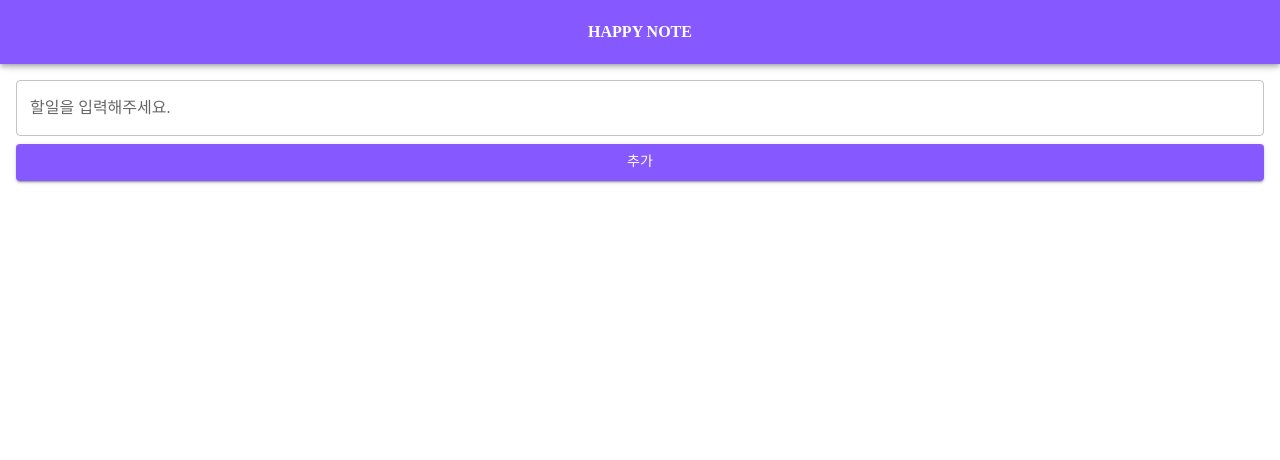
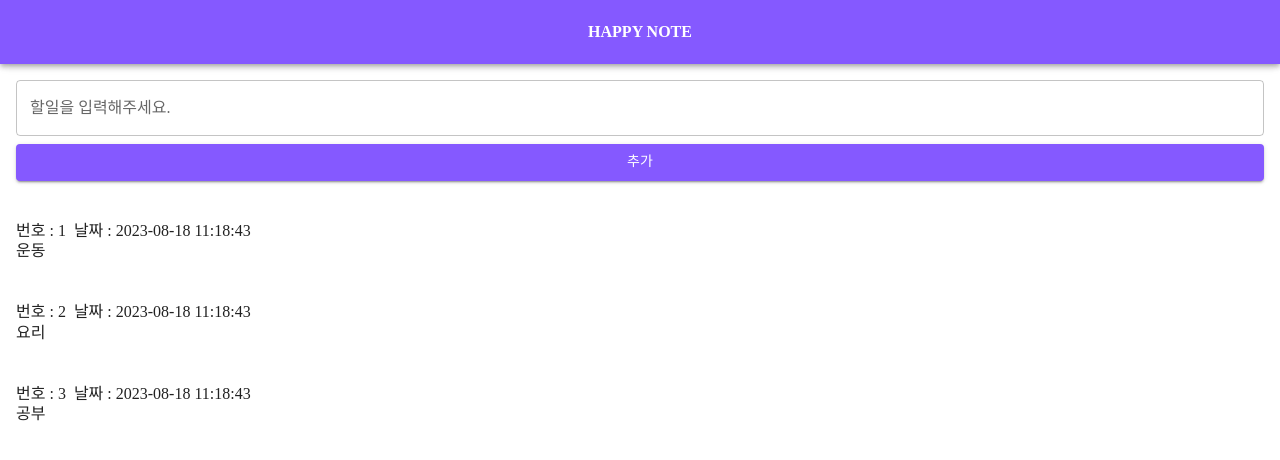
Before and after one commit to NewBean0312/react-test, a React (Create React App) app: page / in a window 1280 px wide. Shown: the top 460 px of the page. Built offline with nearby package versions, Linux system fonts and the light colour scheme; a web font is replaced by a local one.

Commit message:
테스트 데이터 생성, 할 일 3개

```diff
--- a/src/App.js
+++ b/src/App.js
@@ -1,4 +1,4 @@
-import React, { useState, useRef } from "react";
+import React, { useState, useRef, useEffect } from "react";
 import { AppBar, Button, TextField, Toolbar } from "@mui/material";
 
 import "./App.css";
@@ -16,8 +16,7 @@ function useTodosState() {
       regDate: dateToStr(new Date()),
     };
 
-    const newTodos = [...todos, newTodo];
-    setTodos(newTodos);
+    setTodos((todos) => [...todos, newTodo]);
   };
 
   const modifyTodo = (index, newContent) => {
@@ -42,6 +41,12 @@ function useTodosState() {
 
 function App() {
   const todosState = useTodosState();
+
+  useEffect(() => {
+    todosState.addTodo("운동");
+    todosState.addTodo("요리");
+    todosState.addTodo("공부");
+  }, []);
 
   const onSubmit = (e) => {
     e.preventDefault();
```
